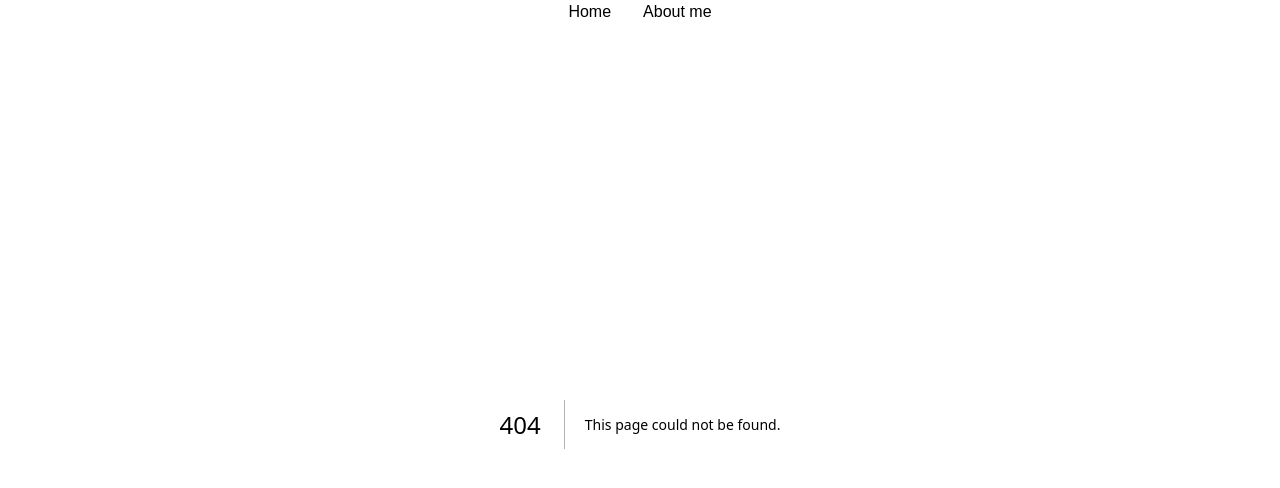
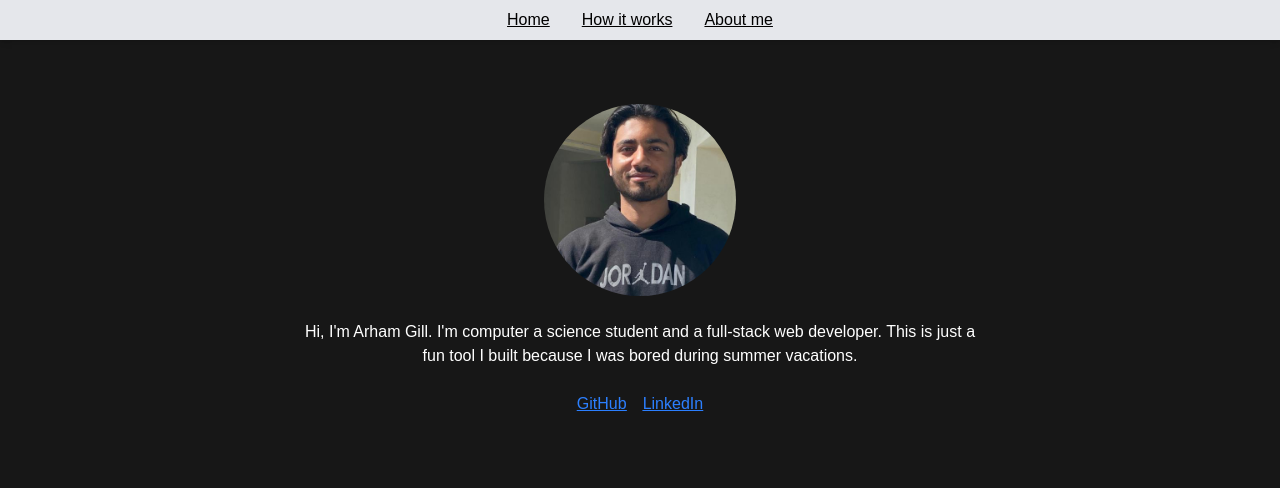
Before and after one commit to arhamgill/flights-above-you, a Next.js app: page /about-me in a window 1280 px wide. Before the commit this address had no page. Shown: the top 488 px of the page. Built offline with nearby package versions, Linux system fonts and the light colour scheme.

Commit message:
final touches

```diff
--- /dev/null
+++ b/src/app/about-me/page.tsx
@@ -0,0 +1,29 @@
+import Image from "next/image";
+import Link from "next/link";
+
+export default function AboutMe() {
+  return (
+    <div className="flex flex-col justify-center items-center gap-6 p-6 mt-10">
+      <div className="w-32 h-32 md:w-48 md:h-48 flex-shrink-0">
+        <Image
+          src="/arham.jpg" // Replace with your image path
+          alt="My Picture"
+          width={192}
+          height={192}
+          className="rounded-full object-cover w-full h-full"
+        />
+      </div>
+      <div className="flex-1">
+        <p className="max-w-2xl text-center">
+          Hi, I'm Arham Gill. I'm computer a science student and a full-stack
+          web developer. This is just a fun tool I built because I was bored
+          during summer vacations.
+        </p>
+      </div>
+      <div className="flex gap-4 text-blue-500 underline">
+        <Link href={"https://github.com/arhamgill"}>GitHub</Link>
+        <Link href={"https://www.linkedin.com/in/arhamgilldev/"}>LinkedIn</Link>
+      </div>
+    </div>
+  );
+}
--- a/src/app/page.tsx
+++ b/src/app/page.tsx
@@ -6,6 +6,18 @@ export default function Home() {
     <>
       <Hero />
       <GetStarted />
+      <div className="px-4">
+        <div className="flex flex-col mt-6 bg-white/50 p-4 rounded-lg shadow-md max-w-2xl mx-auto">
+          <p className="text-left">
+            Due to the limiations of OpenSky API, this tool only works in North
+            America and Western Europe.
+          </p>
+          <p className="text-left">
+            This tool works best in clear weather. Preferrable time is around
+            sunrise or sunset.
+          </p>
+        </div>
+      </div>
     </>
   );
 }
--- /dev/null
+++ b/src/app/working/page.tsx
@@ -0,0 +1,26 @@
+import React from "react";
+
+const bulletPoints = [
+  "User's location is determined using the Geolocation API and a paramter is established.",
+  "OpenSky API is used to fetch flights in that parameter.",
+  "The data is first filtered by altitude and flights between 900 and 12,000 meters are passed through.",
+  "The bearing of the remaining flights w.r.t user is compared with the flight's heading. Flights heading away from ther user are excluded unless they are within 10 km area.",
+  "After the filters, the remaining flights are displayed to the user with useful information.",
+];
+
+export default function Page() {
+  return (
+    <main className="flex flex-col items-center justify-center px-4 py-8">
+      <section className="max-w-xl w-full">
+        <h1 className="text-2xl font-bold mb-6 text-center">
+          How This Tool Works
+        </h1>
+        <ul className="space-y-4 list-disc list-inside text-base sm:text-lg">
+          {bulletPoints.map((point, idx) => (
+            <li key={idx}>{point}</li>
+          ))}
+        </ul>
+      </section>
+    </main>
+  );
+}
--- a/src/components/NavBar.tsx
+++ b/src/components/NavBar.tsx
@@ -3,11 +3,14 @@ import Link from "next/link";
 
 function NavBar() {
   return (
-    <div className="flex justify-center items-center mx-auto gap-4 sm:gap-8 bg-white text-black">
-      <Link href={"/"} className="hover:text-blue-500">
+    <div className="flex justify-center items-center mx-auto gap-4 sm:gap-8 bg-gray-200 text-black shadow-md p-2">
+      <Link href={"/"} className="hover:text-blue-500 underline">
         Home
       </Link>
-      <Link href={"/about-me"} className="hover:text-blue-500">
+      <Link href={"/working"} className="hover:text-blue-500 underline">
+        How it works
+      </Link>
+      <Link href={"/about-me"} className="hover:text-blue-500 underline">
         About me
       </Link>
     </div>
```
Also changed, not shown: public/arham.jpg (added).
